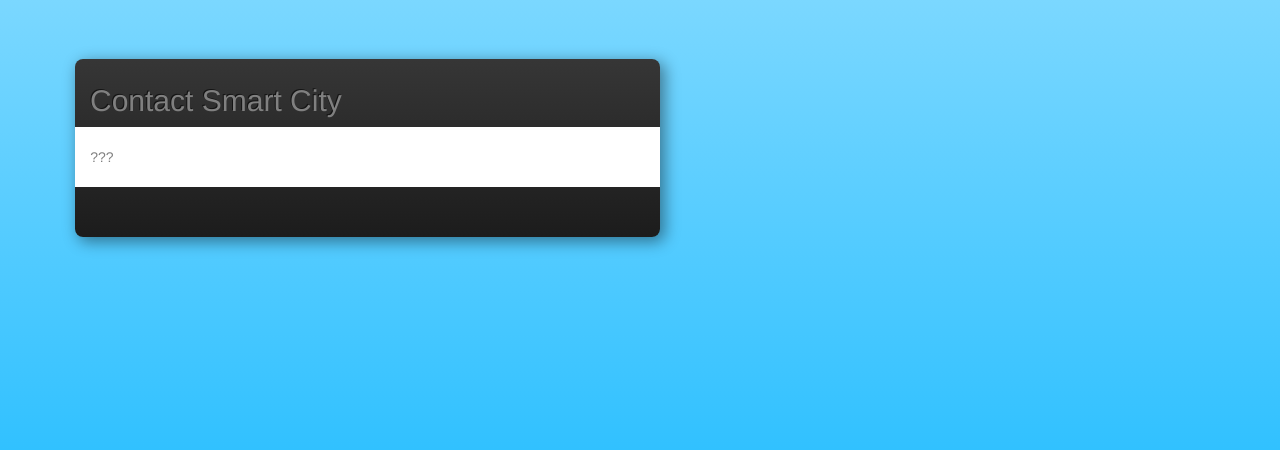
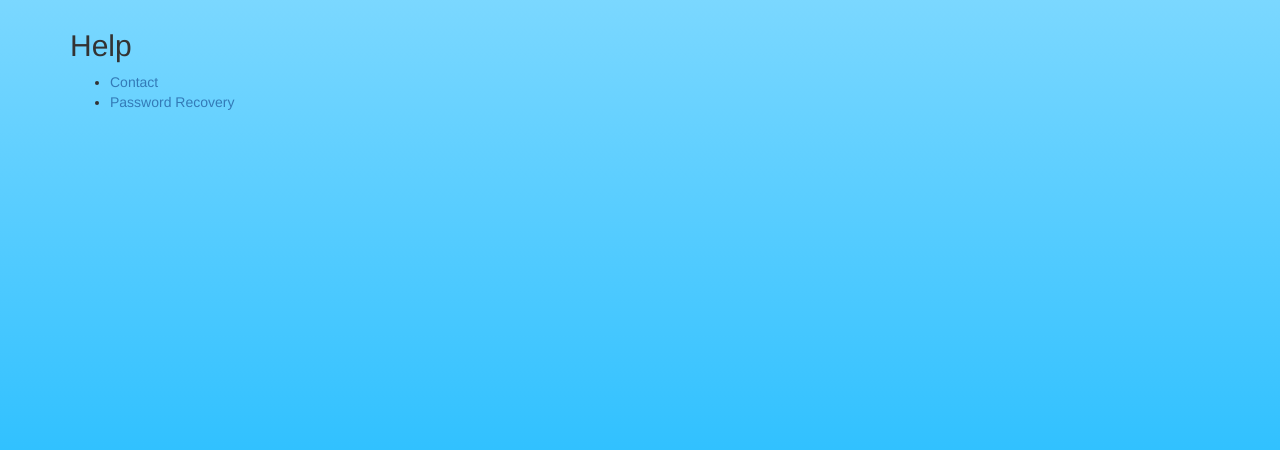
Before and after one commit to TotallyMelvin/Smart-City-Project, a Django app: page /home/help/ in a window 1280 px wide. Shown: the part 51-501 px from the top of the page. Run offline with Django 3.2, Linux system fonts and the light colour scheme; some libraries are stand-ins or nearby versions.

Commit message:
Added contact and password recovery links

```diff
--- a/accounts/static/css/indexPage.css
+++ b/accounts/static/css/indexPage.css
@@ -115,31 +115,3 @@ body {
 html {
 	height: 100% !important;
 }
-
-.contact {
-	background: linear-gradient(0deg, #1c1c1c, #363636);
-	color: white;
-	padding-bottom: 40px;
-	margin-top: 50px;
-	border-radius: 8px;
-	margin-left: 20px;
-	margin-right: 20px;
-	box-shadow: 4px 4px 15px 1px rgba(0, 0, 0, 0.42);
-	z-index: 10;
-}
-
-.contact h2{
-	padding-top: 5px;
-	color: grey;
-	text-shadow: -1px -1px 0px #141414;
-}
-
-.contact p {
-	background: white;
-	color: grey;
-	padding-top: 20px;
-	padding-bottom: 20px;
-	padding-left: 15px;
-	margin-left: -14.75px;
-	margin-right: -14.75px;
-}
--- a/accounts/templates/accounts/help.html
+++ b/accounts/templates/accounts/help.html
@@ -9,9 +9,11 @@
 <div class="container">
 <div class="row">
 	<div class="col-sm-6 contact">
-		<h2>Contact Smart City</h2>
-		<p>???
-		</p>
+		<h2>Help</h2>
+		<ul>
+			<li><a href="/home/help/contact">Contact</a></li>
+			<li><a href="/home/help/password_recovery">Password Recovery</a></li>
+		</ul>
 	</div>
 	<div class="col-sm-1">
 	</div>
--- a/accounts/urls.py
+++ b/accounts/urls.py
@@ -14,5 +14,7 @@ urlpatterns = [
     url(r'^profile/$', views.profile, name='profile'),
     url(r'^profile/edit_profile/$', views.edit_profile, name='edit_profile'),
     url(r'^help/$', views.help, name='help'),
+    url(r'^help/contact/$', views.contact, name='contact'),
+    url(r'^help/password_recovery/$', views.password_recovery, name='password_recovery'),
     #url(r'^maps/$', MapView.as_view(), name='map')
 ]
--- a/accounts/views.py
+++ b/accounts/views.py
@@ -90,3 +90,9 @@ class MapView(TemplateView): ## the maps page of the website
 
 def help(request):
     return render(request, 'accounts/help.html')
+
+def contact(request):
+    return render(request, 'accounts/contact.html')
+
+def password_recovery(request):
+    return render(request, 'accounts/password_recovery.html')
```
Also changed, not shown: accounts/templates/accounts/contact.html (added, +20 -0 lines), accounts/templates/accounts/password_recovery.html (added, +20 -0 lines), accounts/static/css/help.css (added).
